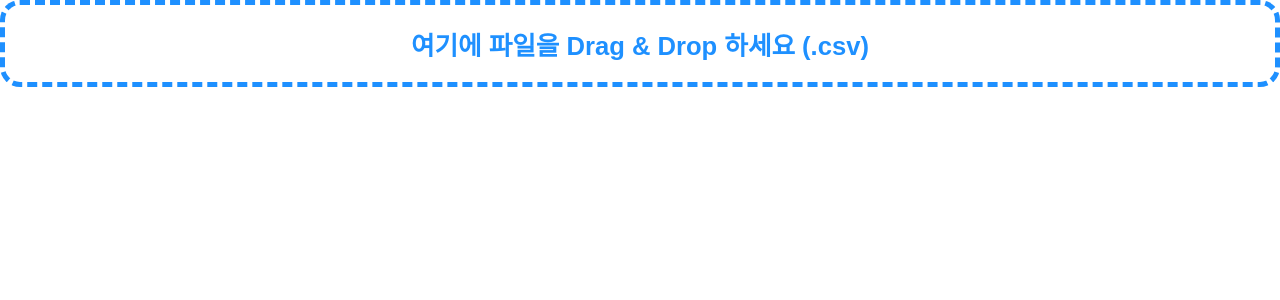
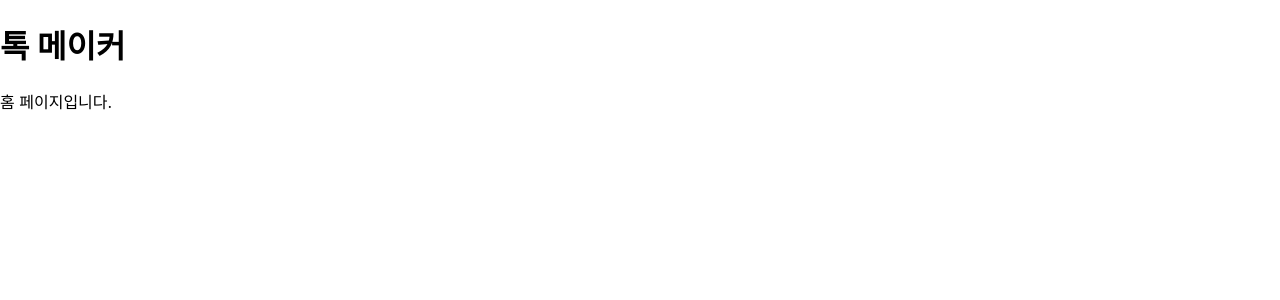
Before and after one commit to yeodahui/talk-maker, a React (Create React App) app: page / in a window 1280 px wide. Shown: the top 300 px of the page. Built offline with nearby package versions, Linux system fonts and the light colour scheme.

Commit message:
추가: 라우터 생성 및 연결

```diff
--- a/src/App.js
+++ b/src/App.js
@@ -1,10 +1,10 @@
-import FileInputDropBox from "./components/FileInputDropBox";
 import "./App.css";
+import RouterComponent from "./pages/Routes";
 
 function App() {
   return (
     <>
-      <FileInputDropBox />
+      <RouterComponent />
     </>
   );
 }
--- a/src/pages/Routes.jsx
+++ b/src/pages/Routes.jsx
@@ -1,16 +1,18 @@
-import { Navigate, Route, Routes } from "react-router-dom";
+import { BrowserRouter, Navigate, Route, Routes } from "react-router-dom";
 import HomePage from "./HomePage";
 import MakerPage from "./MakerPage";
 import DonePage from "./DonePage";
 
 const RouterComponent = () => {
   return (
-    <Routes>
-      <Route path="/" element={<HomePage />} />
-      <Route path="/maker" element={<MakerPage />} />
-      <Route path="/done" element={<DonePage />} />
-      <Route path="*" element={<Navigate replace to="/home" />} />
-    </Routes>
+    <BrowserRouter>
+      <Routes>
+        <Route path="/" element={<HomePage />} />
+        <Route path="/maker" element={<MakerPage />} />
+        <Route path="/done" element={<DonePage />} />
+        <Route path="*" element={<Navigate replace to="/" />} />
+      </Routes>
+    </BrowserRouter>
   );
 };
 
```
